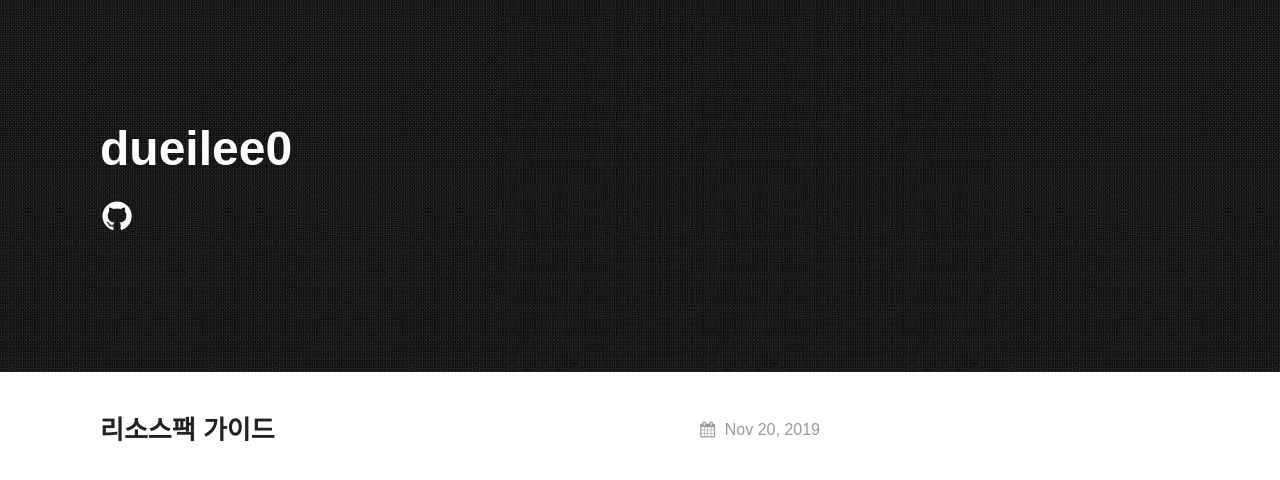
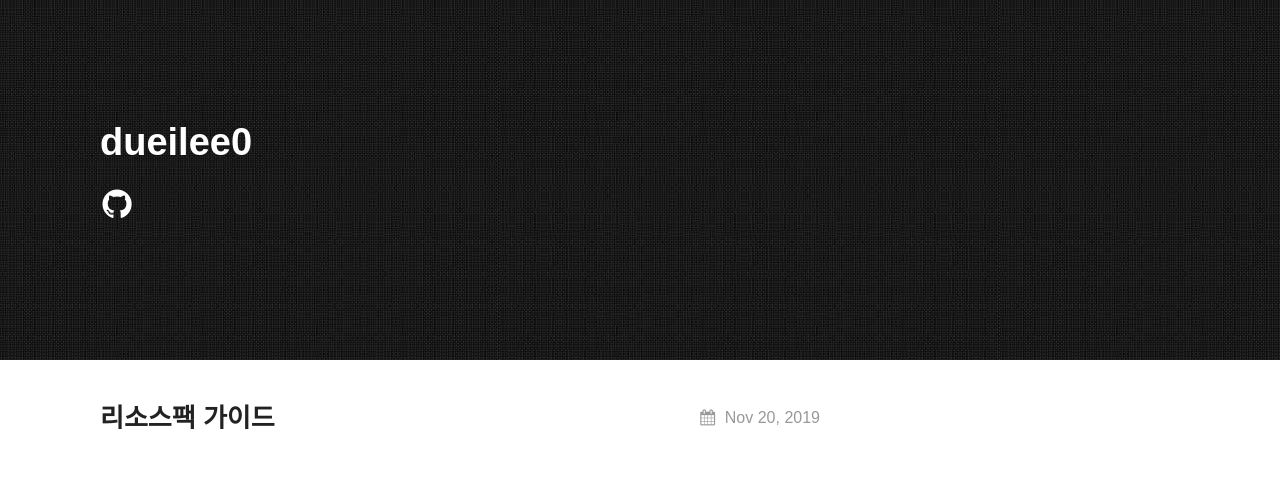
Before and after one commit to dueilee0/dueilee0.github.io, a Jekyll site: the page built from index.md, in a window 1280 px wide. Shown: the top 480 px of the page. Built offline with Jekyll 4.4.1, drawn with Linux system fonts in a browser that asks for light colours; some web fonts are replaced.

Commit message:
Update theme.scss

```diff
--- a/_sass/theme.scss
+++ b/_sass/theme.scss
@@ -40,7 +40,7 @@ h1, h2, h3 {
 }
 
 h1 {
-	@include fluidType(36px, 48px);
+	@include fluidType(30px, 38px);
 }
 
 h2 {
```
